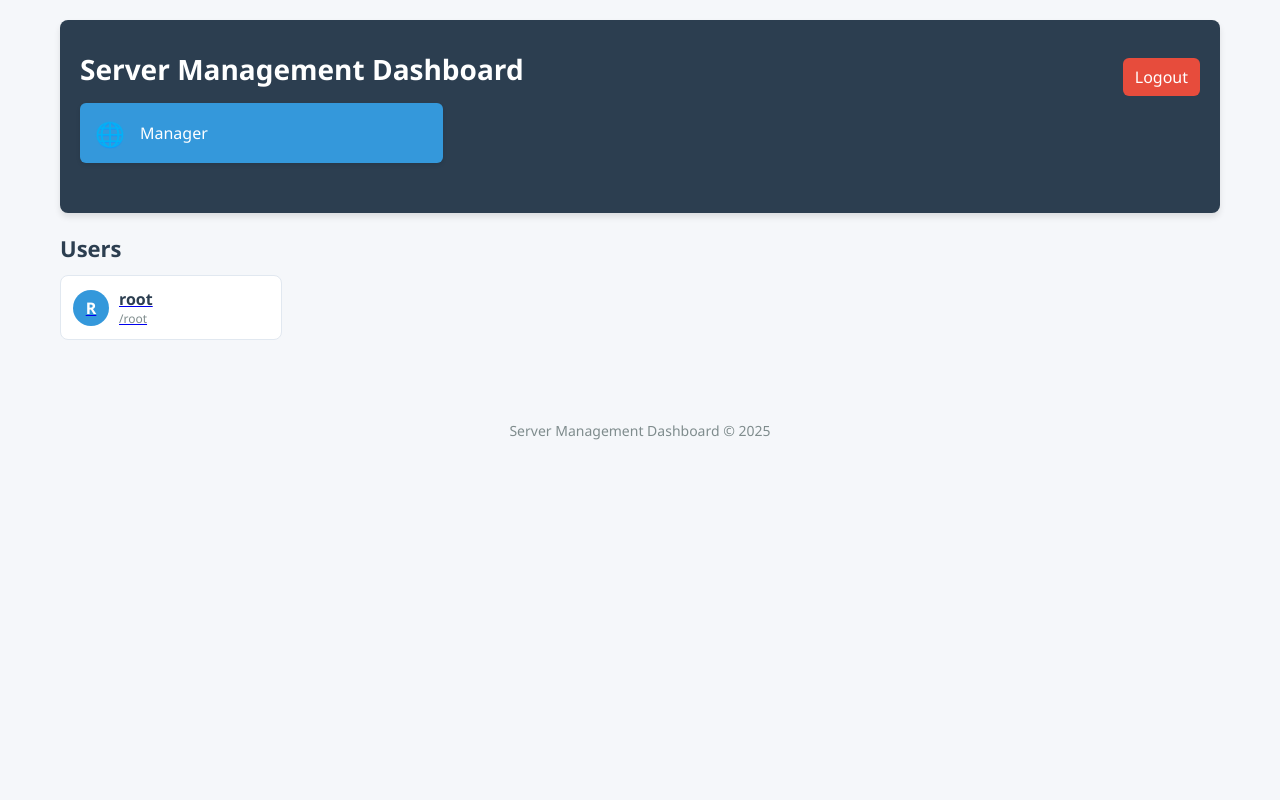
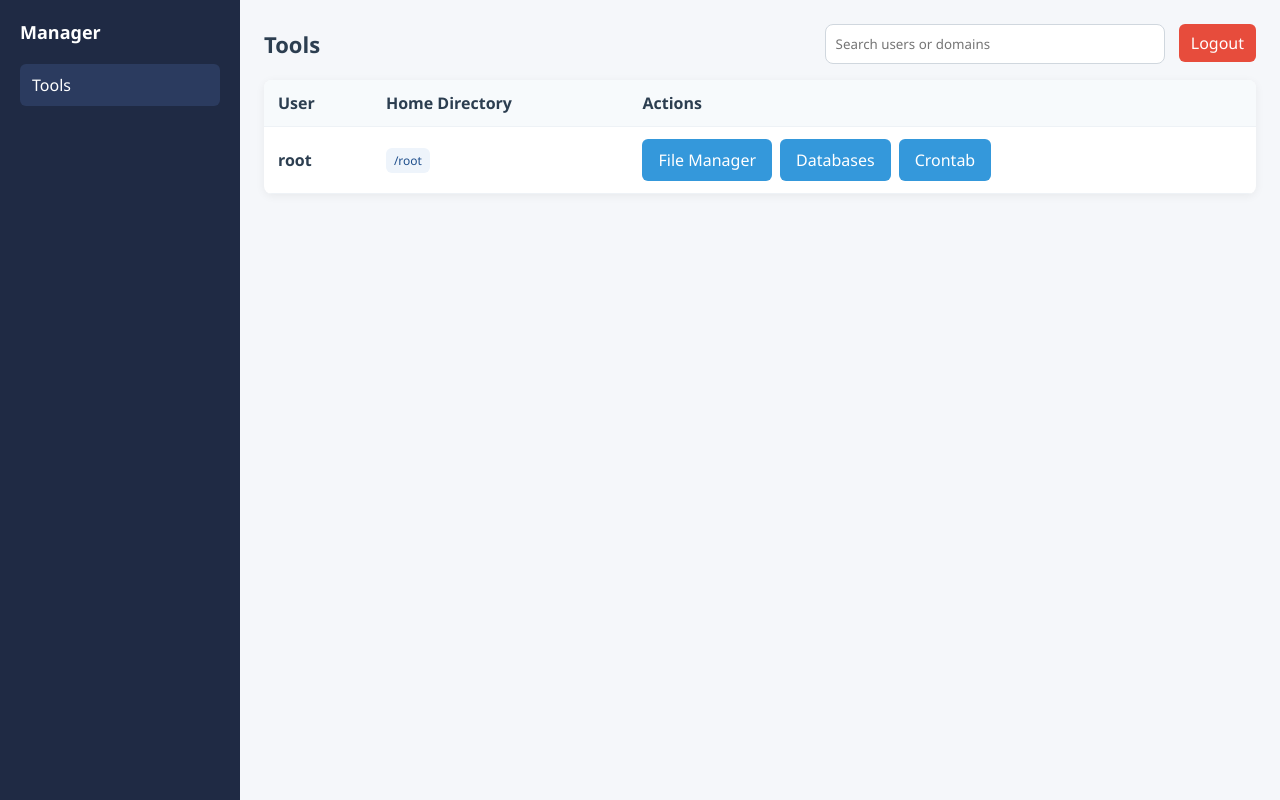
Before and after one commit to AswinMPillai/manager-panel, a PHP site: page /index.php in a window 1280 px wide. Run offline with PHP 8.4, Linux system fonts and the light colour scheme; the visitor is signed in with stand-in values (Sample User, id 1).

Commit message:
updated again

```diff
--- a/manager/index.php
+++ b/manager/index.php
@@ -59,56 +59,34 @@ $users = $loggedIn ? getSystemUsers() : [];
     <style>
         * { box-sizing: border-box; margin: 0; padding: 0; font-family: 'Segoe UI', Tahoma, Geneva, Verdana, sans-serif; }
         body { background-color: #f5f7fa; color: #333; }
-        .container { max-width: 1200px; margin: 0 auto; padding: 20px; }
-        header { background-color: #2c3e50; color: white; padding: 20px; border-radius: 8px; margin-bottom: 20px; box-shadow: 0 4px 6px rgba(0,0,0,0.1); }
-        h1 { font-size: 28px; margin-bottom: 15px; }
-        .domain-container { display: flex; flex-wrap: wrap; gap: 15px; margin-bottom: 30px; justify-content: flex-start; }
-        .domain-block { background-color: #3498db; color: white; padding: 15px; border-radius: 6px; width: calc(33.333% - 10px); height: 60px; box-shadow: 0 2px 4px rgba(0,0,0,0.1); display: flex; align-items: center; transition: transform .2s, box-shadow .2s; }
-        .domain-block:hover { transform: translateY(-3px); box-shadow: 0 4px 8px rgba(0,0,0,0.2); }
-        .domain-icon { font-size: 24px; margin-right: 15px; }
-        .domain-name { font-size: 16px; font-weight: 500; word-break: break-all; }
-        .card-container { display: flex; flex-wrap: wrap; gap: 20px; margin-top: 20px; }
-        .card { background-color: white; border-radius: 8px; box-shadow: 0 2px 10px rgba(0,0,0,0.1); padding: 25px; flex: 1 0 calc(33.333% - 20px); min-width: 300px; transition: transform .2s, box-shadow .2s; }
-        .card:hover { transform: translateY(-5px); box-shadow: 0 8px 15px rgba(0,0,0,0.1); }
-        .card-icon { font-size: 32px; margin-bottom: 15px; }
-        h2 { font-size: 22px; margin-bottom: 15px; color: #2c3e50; }
-        p { color: #7f8c8d; margin-bottom: 20px; line-height: 1.5; }
-        .button { display: inline-block; background-color: #3498db; color: white; padding: 10px 20px; border-radius: 4px; text-decoration: none; font-weight: 500; transition: background-color .2s; }
+        .button { display: inline-block; background-color: #3498db; color: white; padding: 10px 16px; border-radius: 6px; text-decoration: none; font-weight: 500; transition: background-color .2s; }
         .button:hover { background-color: #2980b9; }
-        footer { text-align: center; margin-top: 40px; padding: 20px; color: #7f8c8d; font-size: 14px; }
-        @media (max-width: 768px) { .domain-block { width: calc(50% - 8px); } .card { flex: 1 0 100%; } }
-        @media (max-width: 480px) { .domain-block { width: 100%; } }
-        .login { background: white; border-radius: 8px; box-shadow: 0 2px 10px rgba(0,0,0,0.1); padding: 25px; max-width: 420px; margin: 20px auto; }
+        .login { background: white; border-radius: 8px; box-shadow: 0 2px 10px rgba(0,0,0,0.1); padding: 25px; max-width: 420px; margin: 40px auto; }
         .form-row { margin-bottom: 15px; }
         .form-row label { display: block; margin-bottom: 6px; color: #2c3e50; }
         .form-row input { width: 100%; padding: 10px; border: 1px solid #d0d7de; border-radius: 6px; }
-        .users { display: grid; grid-template-columns: repeat(auto-fill, minmax(220px, 1fr)); gap: 12px; }
-        .user { background: white; border: 1px solid #e1e8f0; border-radius: 8px; padding: 12px; cursor: pointer; display: flex; align-items: center; }
-        .user:hover { border-color: #c9d6e3; box-shadow: 0 2px 6px rgba(0,0,0,0.06); }
-        .user .avatar { width: 36px; height: 36px; border-radius: 50%; background: #3498db; color: white; display: inline-flex; align-items: center; justify-content: center; margin-right: 10px; font-weight: 600; }
-        .panels { display: grid; grid-template-columns: repeat(3, 1fr); gap: 16px; margin-top: 20px; }
-        .panel { background: white; border-radius: 8px; box-shadow: 0 2px 10px rgba(0,0,0,0.1); padding: 12px; }
-        .panel h3 { margin-bottom: 10px; color: #2c3e50; }
-        iframe { width: 100%; height: 600px; border: 0; border-radius: 6px; background: #f8f9fb; }
-        .topbar { display: flex; justify-content: space-between; align-items: center; margin-top: 10px; }
+        .layout { display: grid; grid-template-columns: 240px 1fr; min-height: 100vh; }
+        .sidebar { background: #1f2a44; color: #fff; padding: 20px; }
+        .brand { font-size: 18px; font-weight: 600; margin-bottom: 20px; }
+        .nav { display: grid; gap: 8px; }
+        .nav a { color: #c9d6e3; text-decoration: none; padding: 10px 12px; border-radius: 6px; display: block; }
+        .nav a.active, .nav a:hover { background: #2b3b5f; color: #fff; }
+        .content { padding: 24px; }
+        .topbar { display: flex; justify-content: space-between; align-items: center; margin-bottom: 16px; }
+        .title { font-size: 22px; font-weight: 600; color: #2c3e50; }
+        .search { width: 340px; max-width: 60vw; padding: 10px; border: 1px solid #d0d7de; border-radius: 8px; }
         .logout { color: #fff; background: #e74c3c; padding: 8px 12px; border-radius: 6px; text-decoration: none; }
         .logout:hover { background: #c0392b; }
+        .table { width: 100%; border-collapse: collapse; background: #fff; border-radius: 8px; overflow: hidden; box-shadow: 0 2px 10px rgba(0,0,0,0.06); }
+        .table th, .table td { padding: 12px 14px; border-bottom: 1px solid #eef2f6; text-align: left; }
+        .table th { background: #f7fafc; color: #2c3e50; font-weight: 600; }
+        .row-actions { display: flex; gap: 8px; }
+        .badge { display: inline-block; background: #eef4fb; color: #1f4f8c; padding: 4px 8px; border-radius: 6px; font-size: 12px; }
+        @media (max-width: 900px) { .layout { grid-template-columns: 1fr; } .sidebar { display:none; } .search { width: 100%; } }
     </style>
     </head>
 <body>
-    <div class="container">
-        <header>
-            <div class="topbar">
-                <h1>Server Management Dashboard</h1>
-                <?php if ($loggedIn): ?>
-                    <a class="logout" href="?action=logout">Logout</a>
-                <?php endif; ?>
-            </div>
-            <div class="domain-container">
-                <div class="domain-block"><div class="domain-icon">🌐</div><div class="domain-name">Manager</div></div>
-            </div>
-        </header>
-        <?php if (!$loggedIn): ?>
+    <?php if (!$loggedIn): ?>
             <div class="login">
                 <form method="post">
                     <?php if (isset($error)): ?><div style="color:#e74c3c;margin-bottom:10px;"><?php echo htmlspecialchars($error); ?></div><?php endif; ?>
@@ -120,17 +98,61 @@ $users = $loggedIn ? getSystemUsers() : [];
             </div>
         <?php else: ?>
             <?php if (!$selectedUser): ?>
-                <h2 style="margin:10px 0 12px;">Users</h2>
-                <div class="users">
-                    <?php foreach ($users as $u): $name=$u['username']; ?>
-                        <a class="user" href="?user=<?php echo urlencode($name); ?>" target="_blank">
-                            <div class="avatar"><?php echo strtoupper(substr($name,0,1)); ?></div>
+                <div class="layout">
+                    <aside class="sidebar">
+                        <div class="brand">Manager</div>
+                        <div class="nav">
+                            <a class="active" href="#">Tools</a>
+                        </div>
+                    </aside>
+                    <main class="content">
+                        <div class="topbar">
+                            <div class="title">Tools</div>
                             <div>
-                                <div style="font-weight:600; color:#2c3e50;"><?php echo htmlspecialchars($name); ?></div>
-                                <div style="font-size:12px; color:#7f8c8d; word-break:break-all;"><?php echo htmlspecialchars($u['home']); ?></div>
+                                <input id="search" class="search" type="text" placeholder="Search users or domains" oninput="filterRows()" />
+                                <a class="logout" href="?action=logout" style="margin-left:10px;">Logout</a>
                             </div>
-                        </a>
-                    <?php endforeach; ?>
+                        </div>
+                        <table class="table" id="usersTable">
+                            <thead>
+                                <tr>
+                                    <th>User</th>
+                                    <th>Home Directory</th>
+                                    <th>Actions</th>
+                                </tr>
+                            </thead>
+                            <tbody>
+                                <?php foreach ($users as $u): $name=$u['username']; ?>
+                                <tr data-username="<?php echo htmlspecialchars($name); ?>" data-home="<?php echo htmlspecialchars($u['home']); ?>">
+                                    <td>
+                                        <a href="?user=<?php echo urlencode($name); ?>" target="_blank" style="text-decoration:none; color:#2c3e50; font-weight:600;">
+                                            <?php echo htmlspecialchars($name); ?>
+                                        </a>
+                                    </td>
+                                    <td><span class="badge"><?php echo htmlspecialchars($u['home']); ?></span></td>
+                                    <td>
+                                        <div class="row-actions">
+                                            <a class="button" href="/manager/files/" target="_blank">File Manager</a>
+                                            <a class="button" href="/manager/db/" target="_blank">Databases</a>
+                                            <a class="button" href="/manager/crontab/edit/<?php echo urlencode($name); ?>" target="_blank">Crontab</a>
+                                        </div>
+                                    </td>
+                                </tr>
+                                <?php endforeach; ?>
+                            </tbody>
+                        </table>
+                        <script>
+                        function filterRows(){
+                            var q=document.getElementById('search').value.toLowerCase();
+                            var rows=document.querySelectorAll('#usersTable tbody tr');
+                            rows.forEach(function(r){
+                                var u=r.getAttribute('data-username').toLowerCase();
+                                var h=r.getAttribute('data-home').toLowerCase();
+                                r.style.display = (u.indexOf(q)>-1 || h.indexOf(q)>-1)?'':'none';
+                            });
+                        }
+                        </script>
+                    </main>
                 </div>
             <?php else: ?>
                 <h2 style="margin:10px 0 12px;">User: <?php echo htmlspecialchars($selectedUser); ?></h2>
@@ -150,9 +172,5 @@ $users = $loggedIn ? getSystemUsers() : [];
                 </div>
             <?php endif; ?>
         <?php endif; ?>
-    </div>
-    <footer>
-        <p>Server Management Dashboard &copy; 2025</p>
-    </footer>
-</body>
-</html>
+    </body>
+    </html>
```
